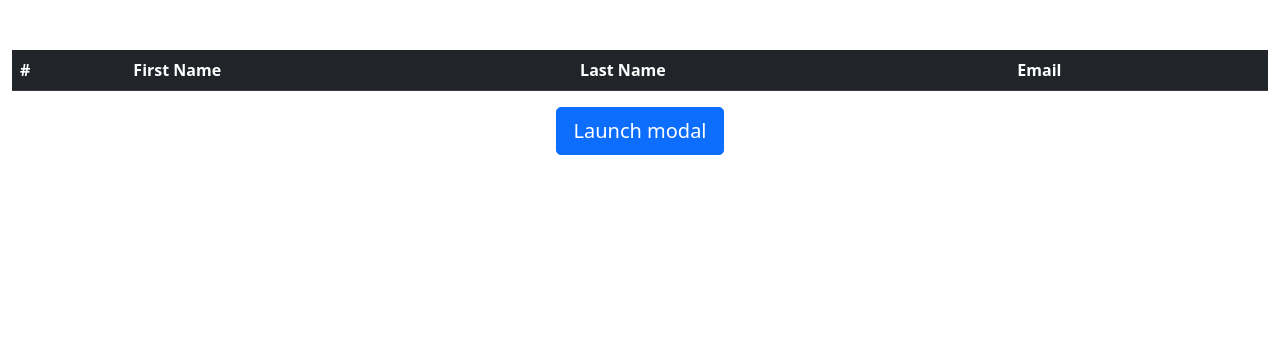
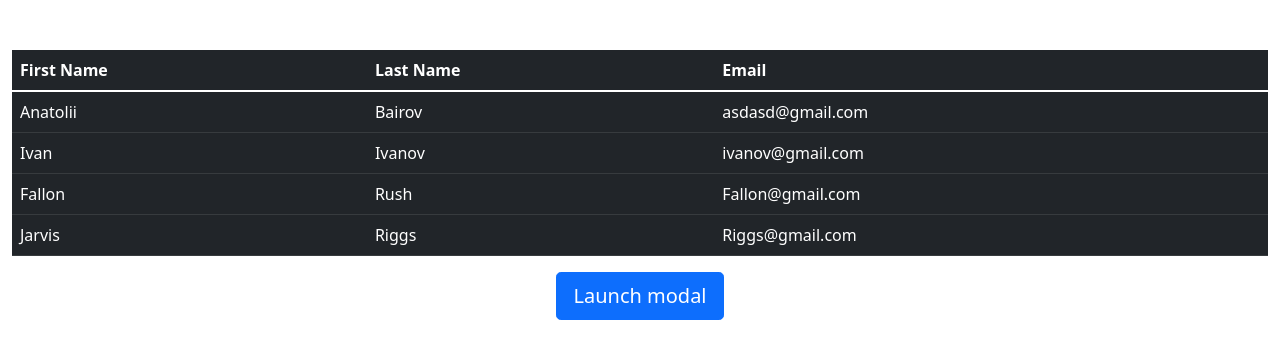
Before and after one commit to tolikbairov/waites-project, a website: page index.html in a window 1280 px wide. Drawn offline with Linux system fonts and the light colour scheme; no server answers.

Commit message:
adapt for open server

```diff
--- a/db.json
+++ b/db.json
@@ -7,21 +7,21 @@
     "id": 1
   },
   {
-      "firstname": "asd",
-      "lastname": "asd",
-      "email": "asd@gmail.com",
+    "firstname": "Ivan",
+    "lastname": "Ivanov",
+    "email": "ivanov@gmail.com",
     "id": 2
   },
   {
-      "firstname": "asd",
-      "lastname": "asd",
-      "email": "asd@gm.co",
+    "firstname": "Fallon",
+    "lastname": "Rush",
+    "email": "Fallon@gmail.com",
     "id": 3
   },
   {
-      "firstname": "asd",
-      "lastname": "asd",
-      "email": "asd@gm.co",
+    "firstname": "Jarvis",
+    "lastname": "Riggs",
+    "email": "Riggs@gmail.com",
     "id": 4
   }
 ]
--- a/index.html
+++ b/index.html
@@ -16,7 +16,6 @@
       <table class="table table-dark">
         <thead>
           <tr>
-            <th scope="col">#</th>
             <th scope="col">First Name</th>
             <th scope="col">Last Name</th>
             <th scope="col">Email</th>
--- a/js/index.js
+++ b/js/index.js
@@ -35,10 +35,10 @@ function validateName(inputText) {
   // }
   return errormsg;
 }
+//           <td>${user.id}</td>
 const tbody = document.querySelector(".tbody");
 function createTableRow(user) {
   return `<tr>
-            <td>${user.id}</td>
             <td>${user.firstname}</td>
             <td>${user.lastname}</td>
             <td>${user.email}</td>
@@ -94,7 +94,7 @@ async function postUsers(user) {
   };
 
   const settings = {
-    method: "POST",
+    method: "post",
     headers: {
       Accept: "application/json",
       "Content-Type": "application/json",
@@ -102,21 +102,17 @@ async function postUsers(user) {
     body: JSON.stringify(object),
   };
 
-  const fetchResponse = await fetch(
-    "https://my-json-server.typicode.com/tolikbairov/json-server/users",
-    settings
-  );
+  const fetchResponse = await fetch("./db.json", settings);
   if (!fetchResponse.ok) {
     throw new Error(fetchResponse.status);
   }
 
   const data = await fetchResponse.json();
+
   return data;
 }
 function fetchUsers() {
-  return fetch(
-    "https://my-json-server.typicode.com/tolikbairov/json-server/users"
-  )
+  return fetch("./db.json")
     .then((response) => {
       if (!response.ok) {
         throw new Error(response.status);
@@ -124,7 +120,7 @@ function fetchUsers() {
       return response.json();
     })
     .then((data) => {
-      return data;
+      return data.users;
     })
     .catch((error) => {
       console.log(error);
@@ -208,7 +204,7 @@ async function onsubmitHandler(e) {
 
       onSuccess();
       closeModal();
-      tbody.insertAdjacentHTML("beforeend", createTableRow(savedUser));
+      tbody.insertAdjacentHTML("beforeend", createTableRow(user));
     } catch (error) {
       onError(error);
     }
```
Lines whose indentation alone changed are shown as unchanged.
